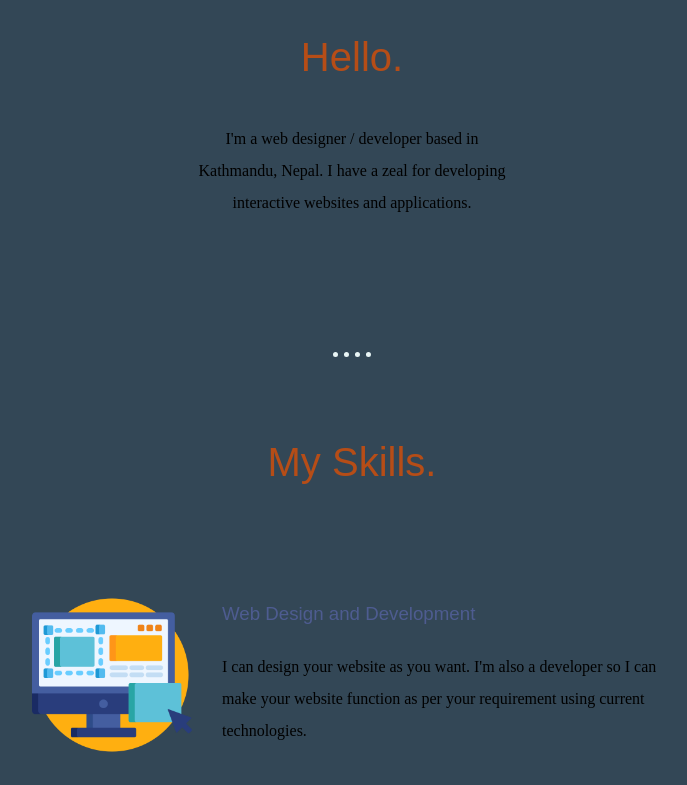
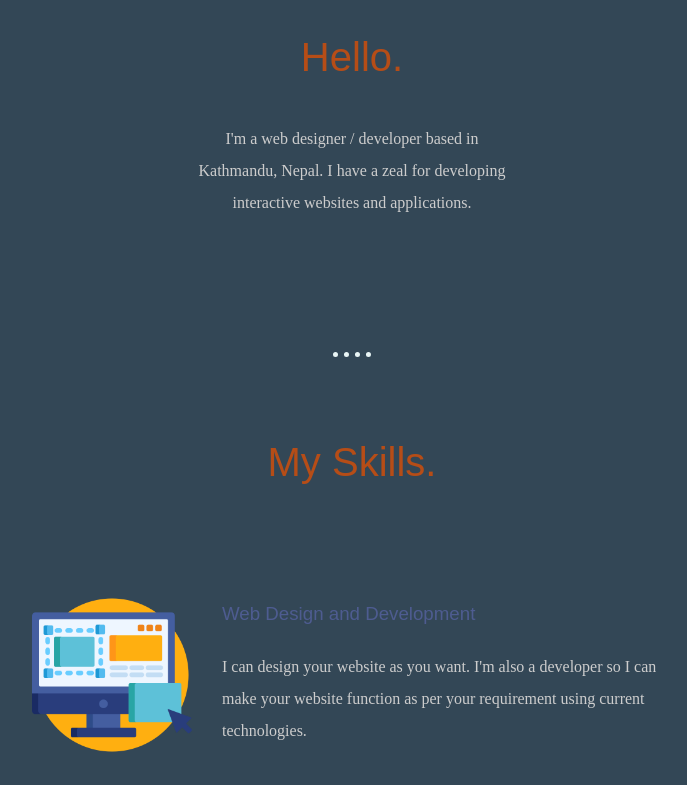
Before and after one commit to sdevkota916/samsite, a plain HTML site: page index.html in a window 1280 px wide. Shown: the part 1315-2100 px from the top of the page, without its empty margins (288-975 px from the left). Drawn offline with Linux system fonts and the light colour scheme.

Commit message:
p color changed reversed

```diff
--- a/css/styles.css
+++ b/css/styles.css
@@ -16,6 +16,7 @@ hr {
 p {
   line-height: 2;
   padding-bottom: 25px;
+  color: #cdcdcd;
 }
 
 h1 {
@@ -54,6 +55,7 @@ a:hover {
 .p-intro {
   width: 30%;
   margin: auto;
+  color: #cdcdcd;
 }
 
 .top-container {
```
